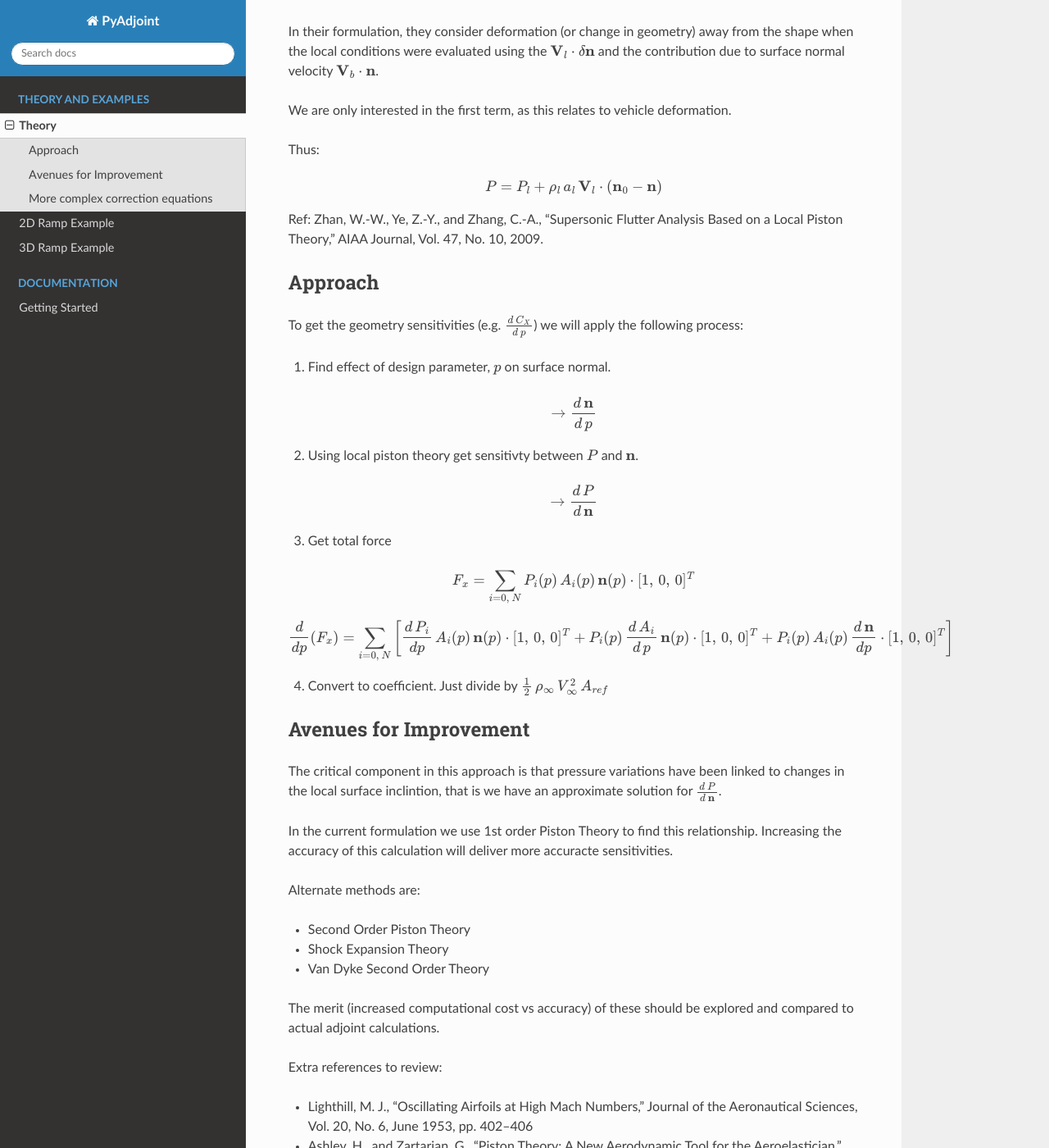
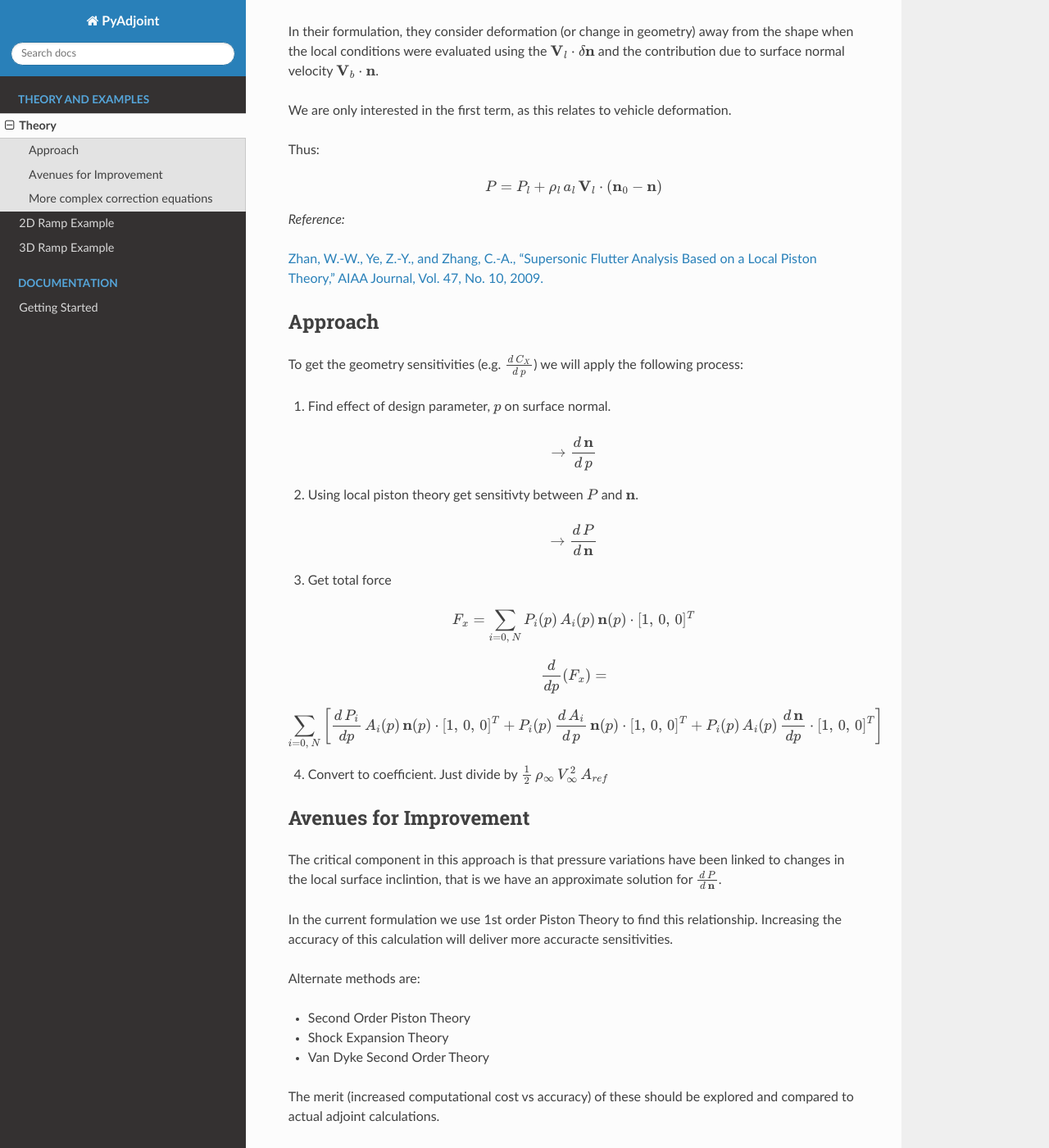
Before and after one commit to kieran-mackle/pysagas, a Sphinx documentation site: the page built from docs/source/theory.md, in a window 1280 px wide and 1400 px high, scrolled down 546 px. Shown: the whole window at 82% size. Built offline with Sphinx 7.4.7 and the Read the Docs theme 2.0.0, drawn with Linux system fonts in a browser that asks for light colours; some of the changed text lies outside the part shown.

Commit message:
docs: added links to references in docs

```diff
--- a/docs/source/conf.py
+++ b/docs/source/conf.py
@@ -44,5 +44,6 @@ exclude_patterns = ["build"]
 
 html_theme = "sphinx_rtd_theme"
 html_static_path = ["_static"]
+html_favicon = 'favicon.ico'
 
 myst_enable_extensions = ["dollarmath", "amsmath"]
--- a/docs/source/theory.md
+++ b/docs/source/theory.md
@@ -1,5 +1,6 @@
 # Poor Man's Adjoint Solver
-The proposed idea is to use local piston theory to evaluate the senitivity between surface pressure, and design and flow parameters.
+The proposed idea is to use local piston theory to evaluate the
+senitivity between surface pressure, and design and flow parameters.
 
 From Piston Theory:
 
@@ -28,9 +29,11 @@ Thus:
 $$ P = P_l + \rho_l \, a_l \, \mathbf{V}_l \cdot \left( \mathbf{n}_0 - \mathbf{n} \right)$$
 
 
-Ref:
-Zhan, W.-W., Ye, Z.-Y., and Zhang, C.-A., “Supersonic Flutter Analysis Based on a Local Piston Theory,” AIAA Journal,
-Vol. 47, No. 10, 2009.
+*Reference:*
+
+[Zhan, W.-W., Ye, Z.-Y., and Zhang, C.-A., “Supersonic Flutter
+Analysis Based on a Local Piston Theory,” AIAA Journal, Vol. 47,
+No. 10, 2009.](https://arc.aiaa.org/doi/10.2514/1.37750)
 
 
 
@@ -49,10 +52,15 @@ $$ \rightarrow \frac{d \, P}{d \, \mathbf{n}} $$
 
 $$ F_x = \sum_{i=0, \, N} P_i(p) \, A_i(p) \, \mathbf{n}(p) \cdot [1, \, 0, \, 0]^T $$
 
-$$ \frac{d}{dp}(F_x) = \sum_{i=0, \, N} \left[ \frac{d \, P_i}{dp} \, A_i(p) \, \mathbf{n}(p) \cdot [1, \, 0, \, 0]^T
+$$ \frac{d}{dp}(F_x) = $$
+
+$$
+\sum_{i=0, \, N} \left[ \frac{d \, P_i}{dp} \, A_i(p) \,
+\mathbf{n}(p) \cdot [1, \, 0, \, 0]^T
 + P_i(p) \, \frac{d \, A_i}{d \, p} \, \mathbf{n}(p) \cdot [1, \, 0, \, 0]^T
 + P_i(p) \, A_i(p) \, \frac{d \, \mathbf{n}}{dp} \cdot [1, \, 0, \, 0]^T
-\right] $$
+\right]
+$$
 
 
 4. Convert to coefficient.
@@ -78,18 +86,21 @@ explored and compared to actual adjoint calculations.
 
 
 Extra references to review:
-- Lighthill, M. J., “Oscillating Airfoils at High Mach Numbers,” Journal of the Aeronautical Sciences, Vol. 20, No. 6, June 1953, pp. 402–406
 
-- Ashley, H., and Zartarian, G., “Piston Theory: A New Aerodynamic Tool for the Aeroelastician,” Journal of the Aeronautical Sciences, Vol. 23, No. 12, Dec. 1956, pp. 1109–1118.
+- [Lighthill, M. J., “Oscillating Airfoils at High Mach Numbers,” Journal of the Aeronautical Sciences, Vol. 20, No. 6, June 1953, pp. 402–406](https://arc.aiaa.org/doi/abs/10.2514/8.2657?journalCode=jans)
 
-- Van Dyke, M., “A Study of Second-Order Supersonic Flow Theory,” NACA TR 1081, 1951.
+- [Ashley, H., and Zartarian, G., “Piston Theory: A New Aerodynamic Tool for the Aeroelastician,” Journal of the Aeronautical Sciences, Vol. 23, No. 12, Dec. 1956, pp. 1109–1118.](https://arc.aiaa.org/doi/abs/10.2514/8.3740)
 
-- Zartarian, G., Hsu, P. T., and Ashley, H., “Dynamic Airloads and Aeroelastic Problems at Entry Mach Numbers,” Journal of the Aeronautical Sciences, Vol. 28, No. 3, March 1961, pp. 209–222.
+- [Van Dyke, M., “A Study of Second-Order Supersonic Flow Theory,” NACA TR 1081, 1951.](https://thesis.library.caltech.edu/10587/1/van-dyke-milton-1949-thesis.pdf)
+
+- [Zartarian, G., Hsu, P. T., and Ashley, H., “Dynamic Airloads and Aeroelastic Problems at Entry Mach Numbers,” Journal of the Aeronautical Sciences, Vol. 28, No. 3, March 1961, pp. 209–222.](https://arc.aiaa.org/doi/10.2514/8.8927)
 
 
 ## More complex correction equations
 
-One caveat of usng higher order correction equations is that these may be better/worse suited for specific Mach number ranges. That is different approaches may be required for different parts of the flight envelope.
+One caveat of usng higher order correction equations is that these may
+be better/worse suited for specific Mach number ranges. That is different
+approaches may be required for different parts of the flight envelope.
 
 $$ q^2 = (U+u)^2 + v^2 + w^2 $$
 
```
Also changed, not shown: other parts of docs/source/theory.md (+3 -1 lines), docs/source/favicon.ico (added).
